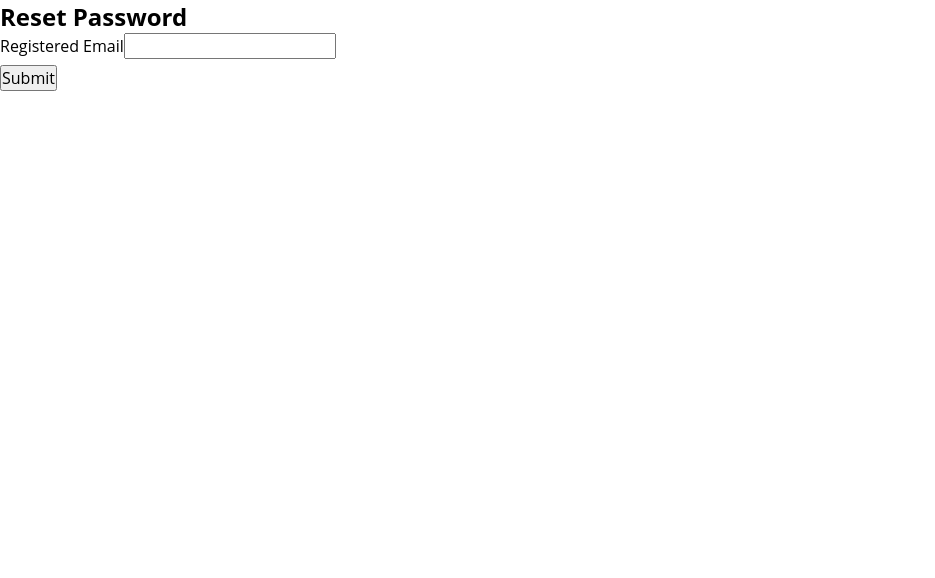
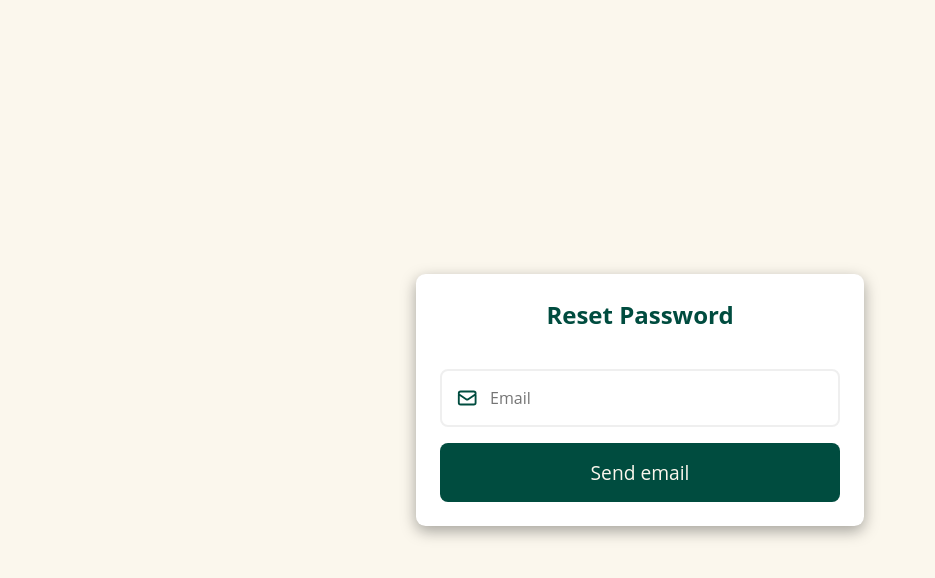
Before and after one commit to JashanDhiman/shopify-react-app, a React (Create React App) app: page /reset-pass in a window 1280 px wide. Shown: the top 578 px of the page, without its empty margins (0-935 px from the left). Built offline with nearby package versions, Linux system fonts and the light colour scheme; no server answers.

Commit message:
design the reset page

```diff
--- a/src/App.js
+++ b/src/App.js
@@ -1,6 +1,7 @@
 //import { useContext } from "react";
 import { Route, Routes } from "react-router-dom";
 import { ErrorBoundary } from "./components/ErrorBoundary";
+import Rough from "./components/Rough";
 //import { ShopContext } from "./contexts/ShopContext";
 import HomePage from "./pages/HomePage";
 import ProductPage from "./pages/productPage/ProductPage";
@@ -30,6 +31,8 @@ function App() {
           path={`/${accessToken.accessToken}/productpage/*`}
           element={<ProductPage />}
         />*/}
+
+        <Route path="/rough" element={<Rough />} />
         <Route path="*" element={<h1>Page Not Found</h1>} />
       </Routes>
     </ErrorBoundary>
--- a/src/components/Rough.js
+++ b/src/components/Rough.js
@@ -24,3 +24,10 @@
 //};
 
 //export default Rough;
+import React from "react";
+
+const Rough = () => {
+  return <div>Rough</div>;
+};
+
+export default Rough;
--- a/src/pages/ResetPassPage.js
+++ b/src/pages/ResetPassPage.js
@@ -1,11 +1,11 @@
 import axios from "axios";
 import React from "react";
+import { HiOutlineMail } from "react-icons/hi";
 
 const ResetPassPage = () => {
   const domain = process.env.REACT_APP_DEPLOY_DOMAIN;
   const handleSubmit = (e) => {
     e.preventDefault();
-    console.log(e.target.email.value);
     var config = {
       method: "post",
       url: `${domain}:4000/resetpass`,
@@ -21,13 +21,40 @@ const ResetPassPage = () => {
       });
   };
   return (
-    <form onSubmit={handleSubmit}>
-      <h2>Reset Password</h2>
-      <label htmlFor="email">Registered Email</label>
-      <input id="email" type="text" />
-      <br></br>
-      <input type="submit" />
-    </form>
+    <div className="reset-pass">
+      <div id="container" className="container">
+        <div className="row">
+          <form
+            className="col align-items-center flex-col"
+            onSubmit={handleSubmit}
+            style={{ width: "100%" }}
+          >
+            <div className="form-wrapper align-items-center">
+              <div
+                className="form"
+                style={{ transform: "scale(1)", width: "100%" }}
+              >
+                <h2 style={{ color: "var(--main-color)" }}>Reset Password</h2>
+                <br></br>
+                <div className="input-group">
+                  <i className="icons">
+                    <HiOutlineMail />
+                  </i>
+                  <input
+                    required
+                    name="email"
+                    type="email"
+                    placeholder="Email"
+                  />
+                </div>
+                <button type="submit">Send email</button>
+              </div>
+            </div>
+            <div className="form-wrapper"></div>
+          </form>
+        </div>
+      </div>
+    </div>
   );
 };
 
--- a/src/pages/registerPage/SignIn.js
+++ b/src/pages/registerPage/SignIn.js
@@ -2,6 +2,7 @@ import React, { useContext } from "react";
 import { ShopContext } from "../../contexts/ShopContext";
 import { HiOutlineMail } from "react-icons/hi";
 import { RiLockPasswordFill } from "react-icons/ri";
+import { Link } from "react-router-dom";
 
 const SignIn = (props) => {
   const { signIn } = useContext(ShopContext);
@@ -42,7 +43,9 @@ const SignIn = (props) => {
             </div>
             <button type="submit">Sign in</button>
             <p>
-              <b>Forgot password?</b>
+              <Link to="reset-pass">
+                <b>Forgot password?</b>
+              </Link>
             </p>
             <p>
               <span>Don't have an account?</span>
--- a/src/pages/registerPage/registerPage.css
+++ b/src/pages/registerPage/registerPage.css
@@ -12,6 +12,9 @@
   min-height: 100vh;
   overflow: hidden;
   background-color: var(--background-color);
+}
+.reset-pass .container::before {
+  display: none !important;
 }
 .icons {
   display: flex;
@@ -39,9 +42,9 @@
 }
 
 .form {
-  padding: 1rem;
-  background-color: var(--background-color);
-  border-radius: 1.5rem;
+  padding: 1.5rem;
+  background-color: #fff;
+  border-radius: 0.6rem;
   width: 100%;
   box-shadow: rgba(0, 0, 0, 0.35) 0px 5px 15px;
   transition: 0.7s ease-in-out;
@@ -52,19 +55,6 @@
 .container.sign-up .form.sign-up {
   transform: scale(1);
 }
-/* --------------- */
-/*.container.sign-in .form.sign-in {
-  transform: translateX(0%);
-}
-.container.sign-in .form.sign-up {
-  transform: translateX(-150%);
-}
-.container.sign-up .form.sign-in {
-  transform: translateX(150%);
-}
-.container.sign-up .form.sign-up {
-  transform: translateX(0%);
-}*/
 .input-group {
   position: relative;
   width: 100%;
@@ -84,9 +74,8 @@
   width: 100%;
   padding: 1rem 3rem;
   font-size: 1rem;
-  background-color: var(--background-color);
   border-radius: 0.5rem;
-  border: 0.125rem solid var(--primary-color);
+  border: 0.125rem solid var(--gray);
   outline: none;
 }
 
@@ -97,7 +86,7 @@
 .form button {
   cursor: pointer;
   width: 100%;
-  padding: 0.6rem 0;
+  padding: 1rem 0;
   border-radius: 0.5rem;
   border: none;
   background-color: var(--main-color);
@@ -114,70 +103,6 @@
 .flex-col {
   flex-direction: column;
 }
-
-/*.social-list {
-  margin: 2rem 0;
-  padding: 1rem;
-  border-radius: 1.5rem;
-  width: 100%;
-  box-shadow: rgba(0, 0, 0, 0.35) 0px 5px 15px;
-  transform: scale(0);
-  transition: 0.7s ease-in-out;
-  transition-delay: 0.5s;
-}
-
-.social-list > div {
-  color: var(--white);
-  margin: 0 0.5rem;
-  padding: 0.7rem;
-  cursor: pointer;
-  border-radius: 0.5rem;
-  cursor: pointer;
-  transform: scale(0);
-  transition: 0.7s ease-in-out;
-}
-
-.social-list > div:nth-child(1) {
-  transition-delay: 0.5s;
-}
-
-.social-list > div:nth-child(2) {
-  transition-delay: 0.5s;
-}
-
-.social-list > div:nth-child(3) {
-  transition-delay: 0.5s;
-}
-
-.social-list > div:nth-child(4) {
-  transition-delay: 0.5s;
-}
-
-.social-list > div > i {
-  font-size: 1.5rem;
-  transition: 0.4s ease-in-out;
-}
-
-.social-list > div:hover i {
-  transform: scale(1.5);
-}
-
-.facebook-bg {
-  background-color: var(--facebook-color);
-}
-
-.google-bg {
-  background-color: var(--google-color);
-}
-
-.twitter-bg {
-  background-color: var(--twitter-color);
-}
-
-.insta-bg {
-  background-color: var(--insta-color);
-}*/
-
 .pointer {
   cursor: pointer;
 }
@@ -208,25 +133,16 @@
   transition: 0.7s ease-in-out;
   transition-delay: 0.5s;
 }
-
-/*.img img {
-  width: 30vw;
-  transition: 0.7s ease-in-out;
-  transition-delay: 0.5s;
-}*/
-
 .text.sign-in h2,
 .text.sign-in p,
 .img.sign-in img {
   transform: translateX(-500%);
 }
-
 .text.sign-up h2,
 .text.sign-up p,
 .img.sign-up img {
   transform: translateX(500%);
 }
-
 .container.sign-in .text.sign-in h2,
 .container.sign-in .text.sign-in p,
 .container.sign-in .img.sign-in img,
@@ -267,14 +183,6 @@
   transform: translate(100%, 0);
   right: 50%;
 }
-/*.container.sign-in::before {
-  transform: rotate3d(1, 1, 1, 45deg);
-  right: 50%;
-}
-.container.sign-up::before {
-  transform: rotate3d(1, 1, 1, 45deg);
-}*/
-
 /* RESPONSIVE */
 
 @media only screen and (max-width: 924px) {
```
Also changed, not shown: 1 other file (tests, documents, lock files or other folders).
